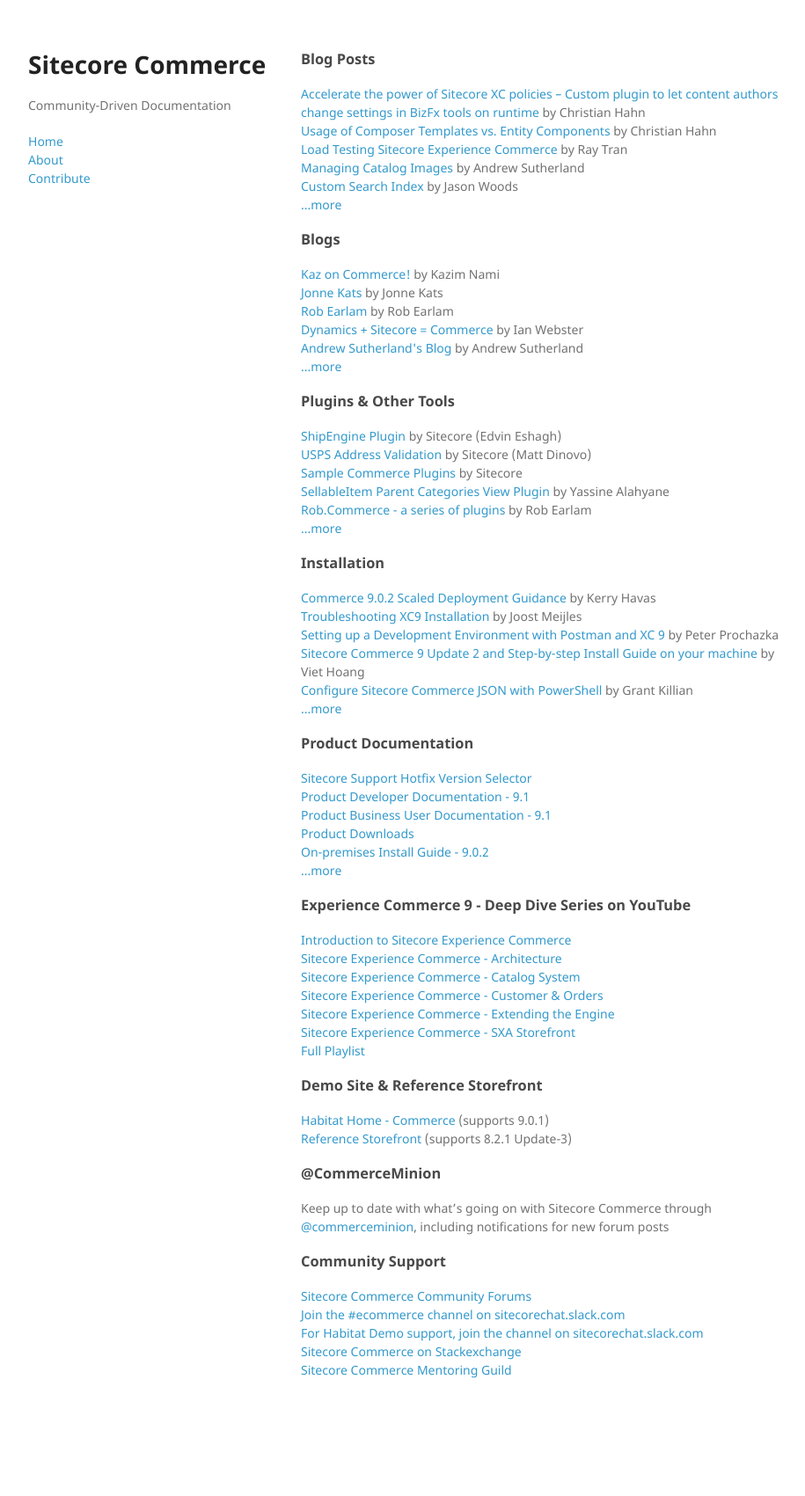
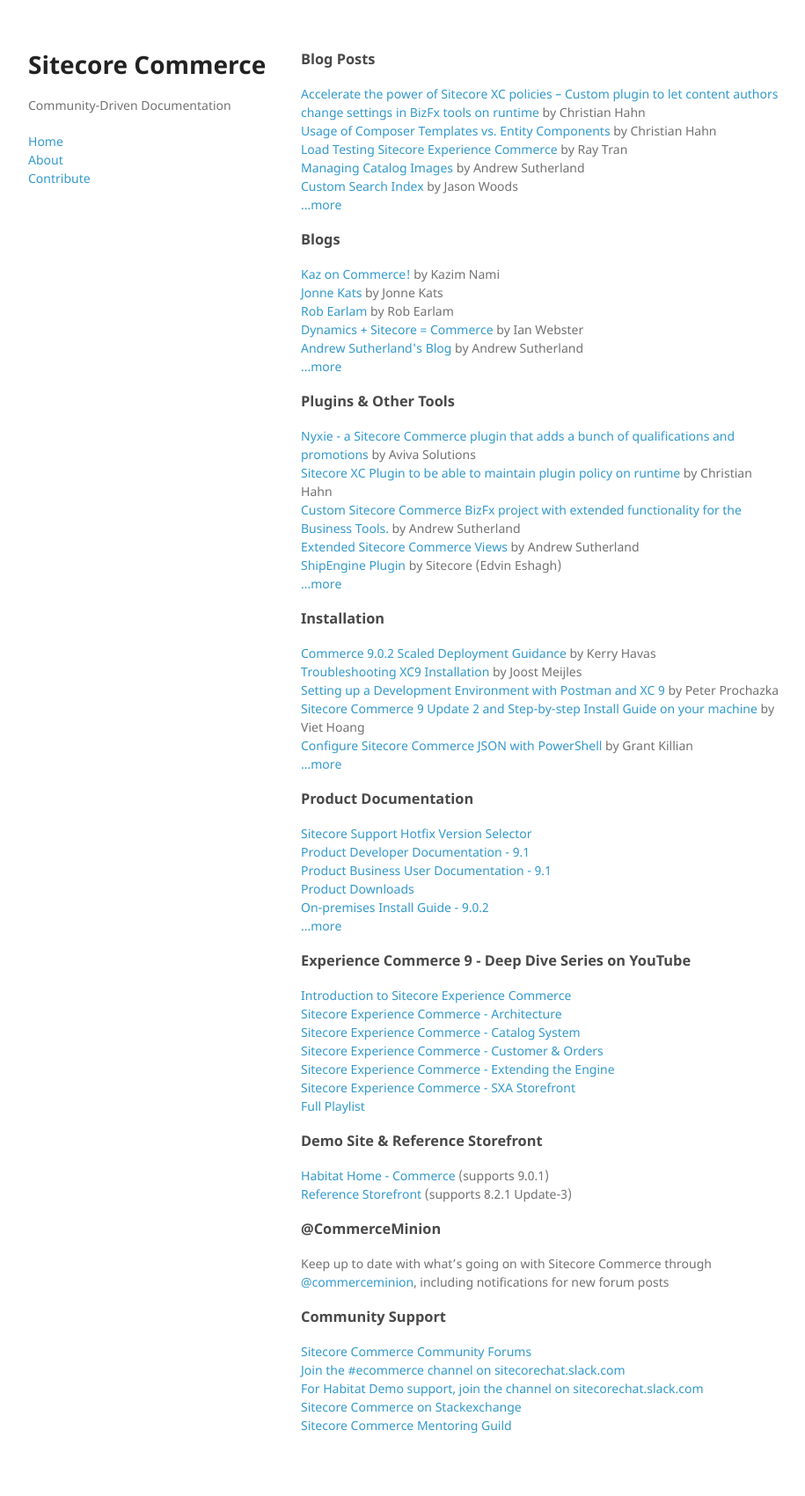
Before and after one commit to CommerceMinion/commerce-community-docs, a Jekyll site: the page built from index.md, in a window 1280 px wide. Shown: the whole page at 88% size, without its empty margins (26-941 px from the left). Built offline with Jekyll 4.4.1, drawn with Linux system fonts in a browser that asks for light colours; before the commit the page ends 1638 px from its top, so only the background shows below that.

Commit message:
Update plugins.yml

```diff
--- a/_data/plugins.yml
+++ b/_data/plugins.yml
@@ -1,3 +1,24 @@
+
+- name: Nyxie - a Sitecore Commerce plugin that adds a bunch of qualifications and promotions
+  link: https://github.com/avivasolutionsnl/Nyxie
+  author: Aviva Solutions
+  submitted-by: Erwin Werkman
+
+- name: Sitecore XC Plugin to be able to maintain plugin policy on runtime
+  link: https://github.com/Chris1415/Plugin.Sample.Settings
+  author: Christian Hahn
+  submitted-by: Erwin Werkman
+
+- name: Custom Sitecore Commerce BizFx project with extended functionality for the Business Tools.
+  link: https://github.com/ajsuth/Ajsuth.BizFx
+  author: Andrew Sutherland
+  submitted-by: Erwin Werkman
+
+- name: Extended Sitecore Commerce Views
+  link: https://github.com/ajsuth/Ajsuth.Foundation.Views.Engine
+  author: Andrew Sutherland
+  submitted-by: Erwin Werkman
+
 - name: "ShipEngine Plugin"
   link: https://github.com/Sitecore/SitecoreCommerce/tree/master/src/Plugin.Sample.ShipEngine
   author: "Sitecore (Edvin Eshagh)"
```
